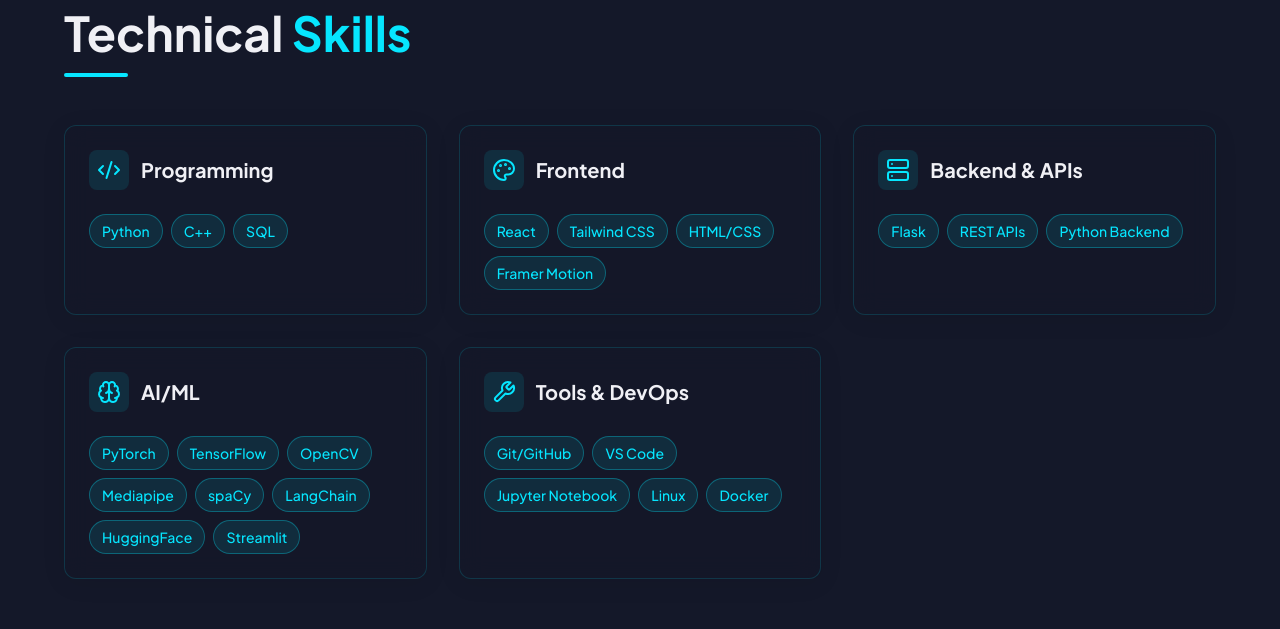
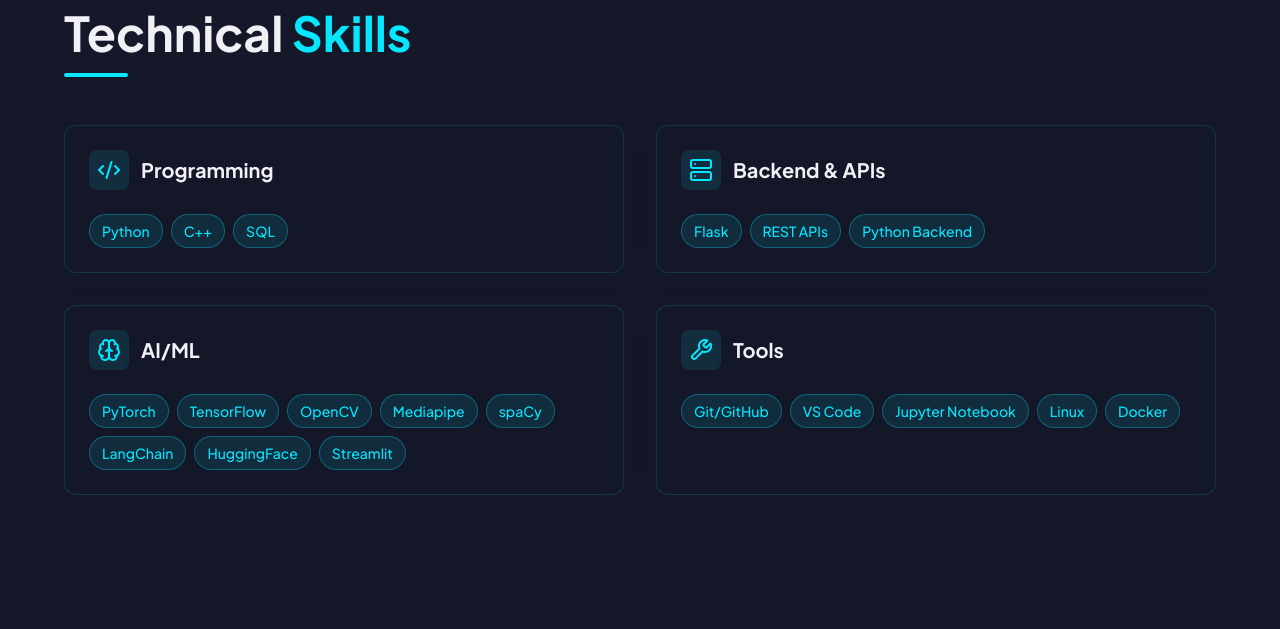
Before and after one commit to Gaurav3251/Gaurav-s-Portfolio, a React (Vite) app: page / in a window 1280 px wide. Shown: the part 3180-3809 px from the top of the page. Built offline with nearby package versions, Linux system fonts and the light colour scheme; no server answers.

Commit message:
updated readme, add license, updated UI

```diff
--- a/src/components/sections/Skills.jsx
+++ b/src/components/sections/Skills.jsx
@@ -23,7 +23,7 @@
           <div className="w-16 h-1 bg-accent-cyan rounded-full" />
         </AnimatedSection>
 
-        <div className="grid md:grid-cols-2 lg:grid-cols-3 gap-8 mt-12">
+        <div className="grid grid-cols-1 md:grid-cols-2 gap-8 mt-12">
           {skillsData.categories.map((category, idx) => {
             const IconComponent = iconMap[category.icon] || Code2
 
--- a/src/data/skills.json
+++ b/src/data/skills.json
@@ -8,17 +8,6 @@
         { "name": "Python", "proficiency": 95 },
         { "name": "C++", "proficiency": 75 },
         { "name": "SQL", "proficiency": 85 }
-      ]
-    },
-    {
-      "id": 2,
-      "name": "Frontend",
-      "icon": "palette",
-      "skills": [
-        { "name": "React", "proficiency": 85 },
-        { "name": "Tailwind CSS", "proficiency": 90 },
-        { "name": "HTML/CSS", "proficiency": 90 },
-        { "name": "Framer Motion", "proficiency": 75 }
       ]
     },
     {
@@ -48,7 +37,7 @@
     },
     {
       "id": 5,
-      "name": "Tools & DevOps",
+      "name": "Tools",
       "icon": "wrench",
       "skills": [
         { "name": "Git/GitHub", "proficiency": 85 },
```
Also changed, not shown: 2 other files (tests, documents, lock files or other folders).
